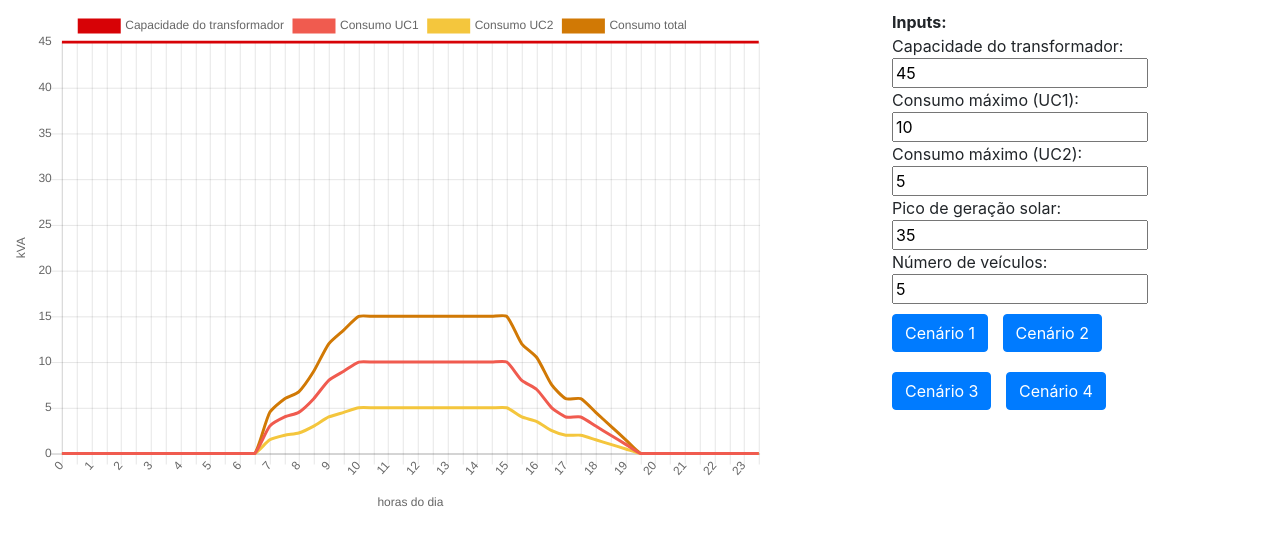
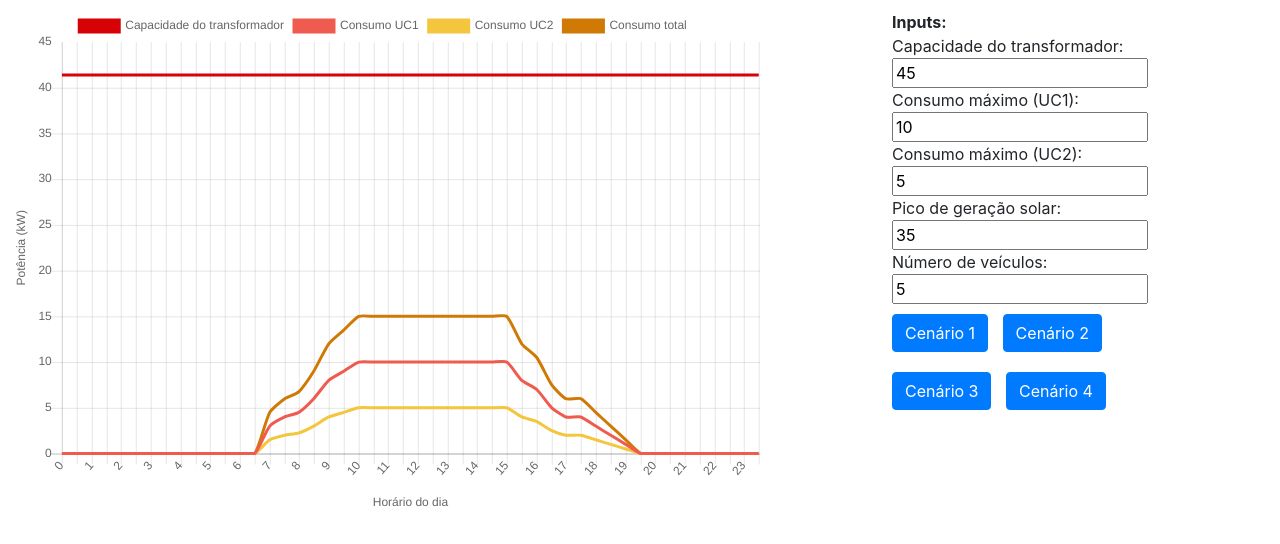
Before and after one commit to RenanGreca/PhuelMVP, a plain HTML site: page index.html in a window 1280 px wide. Drawn offline with Linux system fonts and the light colour scheme.

Commit message:
minor adjustments

```diff
--- a/index.html
+++ b/index.html
@@ -32,31 +32,6 @@
             }
         }
 
-        .legend-label {
-            width: 50px;
-            height: 20px;
-            display: inline-block;
-        }
-
-        .legend-a {
-            background-color: #d70206;
-        }
-        .legend-b {
-            background-color: #f05b4f;
-        }
-        .legend-c {
-            background-color: #f4c63d;
-        }
-        .legend-d {
-            background-color: #d17905;
-        }
-        .legend-e {
-            background-color: #aac905;
-        }
-        .legend-f {
-            background-color: #aac9e5;
-        }
-
         .btn {
             margin: 10px 10px 10px 0;
         }
@@ -65,18 +40,10 @@
 </head>
 <body>
     <div class="chart">
-        <!-- <div class="ct-chart ct-square"></div> -->
-
         <canvas id="myChart"></canvas>
     </div>
 
     <div class="legend">
-        <!-- <b>Legenda:</b><br/>
-            <span class="legend-label legend-a"></span> Capacidade do transformador<br/>
-            <span class="legend-label legend-b"></span> Consumo UC1<br/>
-            <span class="legend-label legend-c"></span> Consumo UC2<br/>
-            <span class="legend-label legend-d"></span> Consumo total<br/> -->
-
             <b>Inputs:</b><br />
             Capacidade do transformador: <input type="text" id="capacidade" value="45" onkeyup="updateCapacity(this.value);" /><br/>
             Consumo máximo (UC1): <input type="text" id="consumoUC1" value="10" onkeyup="updateUC1(this.value);" /><br/>
@@ -134,9 +101,9 @@
         0,4.5,5,5,4.75,4.7,4.31,4,3.87,3.76,3.71,3.2]
         // Energy requirements
         var arrControlledCharge = [8,8,7.5,6.5,6,5.6,5.8,6,6.5,6.8,6.5,7,
-                                6.5,6,5.4,0,0,0,0,0,0,0,0,0,
-                                0,0,0,0,0,0,0,0,0,0,0,0,
-                                0,0,0,0,0,2.3,2.8,3.5,5.9,7,7.2,7.5]
+        6.5,6,5.4,0,0,0,0,0,0,0,0,0,
+        0,0,0,0,0,0,0,0,0,0,0,0,
+        0,0,0,0,0,2.3,2.8,3.5,5.9,7,7.2,7.5]
 
         // (input)
         var transformerCapacity = 45 // kVA
@@ -152,14 +119,14 @@
         var chargerPower = 25 // kW
 
         // Build the data arrays
-        var seriesTransformer = Array(len).fill(transformerCapacity)
+        var seriesTransformer = Array(len).fill(transformerCapacity*0.92)
         var seriesUC1 = arrPercentage.map(val => val * UC1)
         var seriesUC2 = arrPercentage.map(val => val * UC2)
         var seriesVehicles = arrVehicles.map(val => chargerPower * val * noVehicles/5);
         var seriesVehiclesControlled = arrControlledCharge.map(val => chargerPower * val * noVehicles/15);
         var seriesTotal = seriesUC1.map((val, idx) => val + seriesUC2[idx])
-        var seriesSolar = arrSolar.map(val => (val * maxSolar)*-1)
-        var seriesSolarExcess = seriesSolar.map((val, idx) => val + seriesTotal[idx])
+        var seriesSolar = arrSolar.map(val => (val * maxSolar))
+        var seriesSolarExcess = seriesSolar.map((val, idx) => val - seriesTotal[idx])
 
         var ctx = document.getElementById('myChart').getContext('2d');
         var chart = new Chart(ctx, {
@@ -179,13 +146,13 @@
                     yAxes: [{
                         scaleLabel: {
                             display: true,
-                            labelString: "kVA"
+                            labelString: "Potência (kW)"
                         }
                     }],
                     xAxes: [{
                         scaleLabel: {
                             display: true,
-                            labelString: "horas do dia"
+                            labelString: "Horário do dia"
                         }
                     }]
                 }
@@ -315,14 +282,6 @@
                     pointRadius: 0,
                     lineTension: 0.2,
                 },{
-                    label: "Consumo UC1",
-                    backgroundColor: colorb,
-                    borderColor: colorb,
-                    data: seriesUC1,
-                    fill: false,
-                    pointRadius: 0,
-                    lineTension: 0.2,
-                },{
                     label: "Consumo total",
                     backgroundColor: colord,
                     borderColor: colord,
@@ -346,14 +305,6 @@
                     backgroundColor: colora,
                     borderColor: colora,
                     data: seriesTransformer,
-                    fill: false,
-                    pointRadius: 0,
-                    lineTension: 0.2,
-                },{
-                    label: "Consumo UC1",
-                    backgroundColor: colorb,
-                    borderColor: colorb,
-                    data: seriesUC1,
                     fill: false,
                     pointRadius: 0,
                     lineTension: 0.2,
```
Also changed, not shown: formulas.txt (added).
